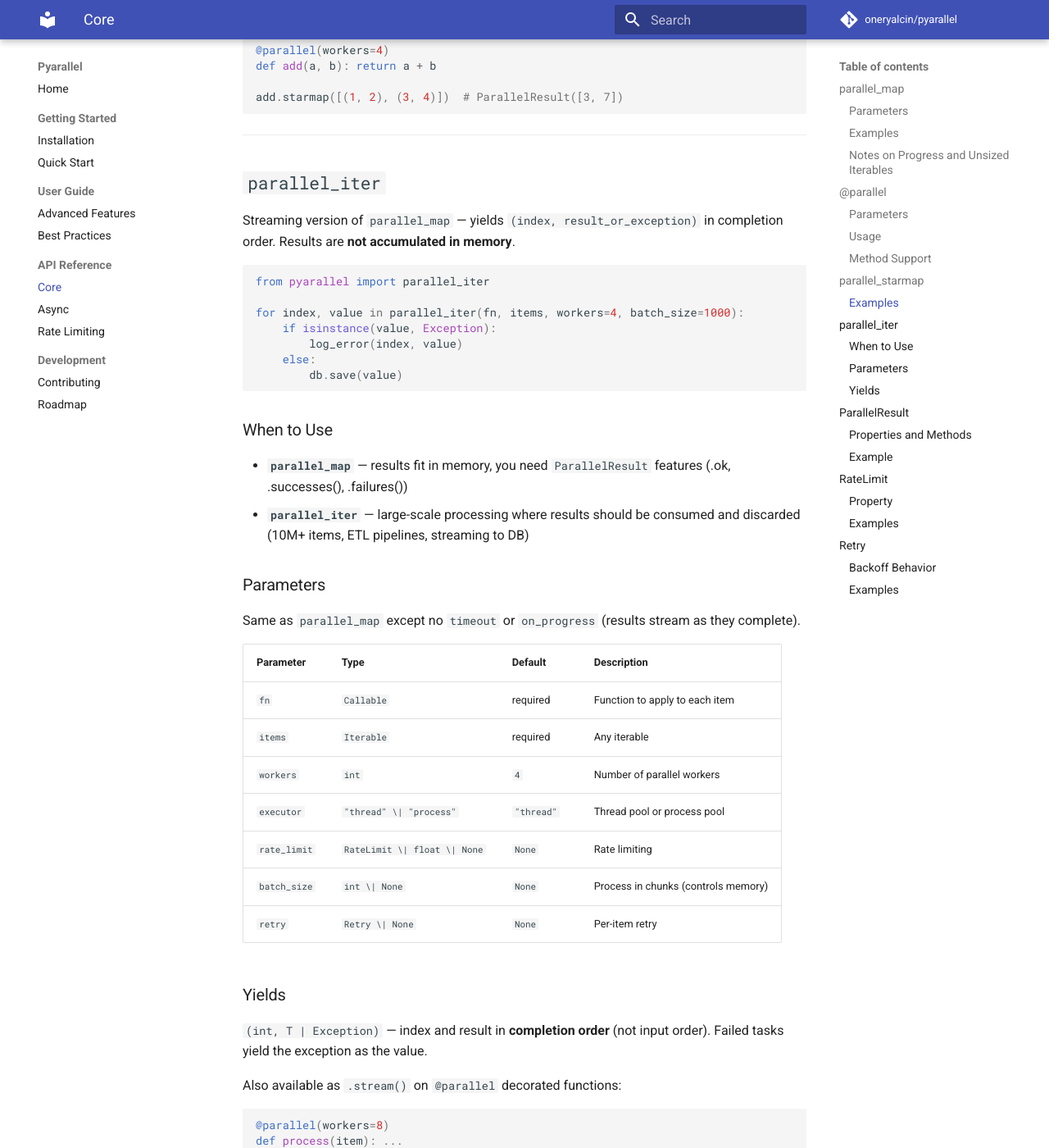
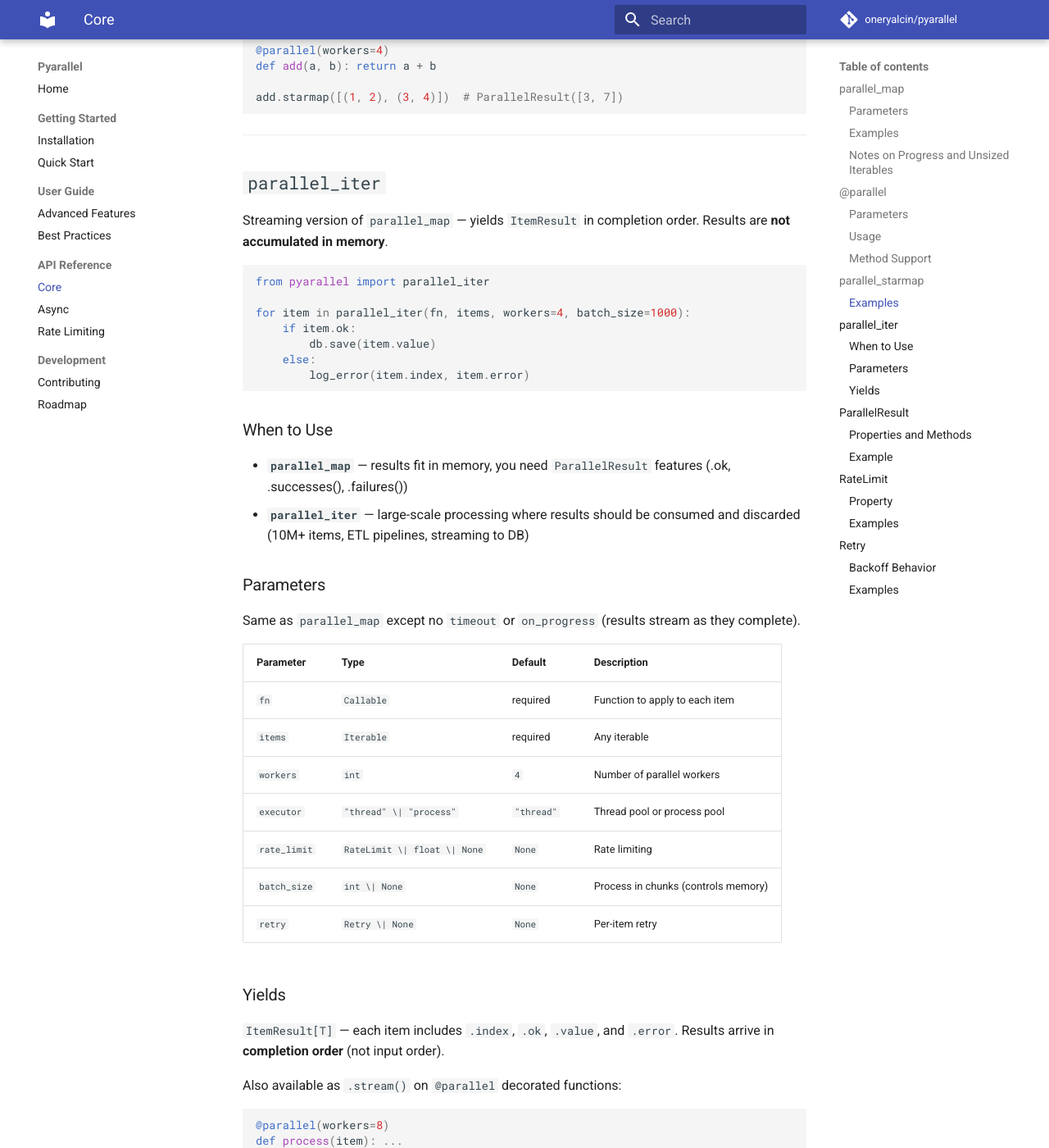
Before and after one commit to oneryalcin/pyarallel, an MkDocs documentation site: the page built from docs/api-reference/core.md, in a window 1280 px wide and 1400 px high, scrolled down 3857 px. Shown: the whole window at 82% size. Built offline with MkDocs 1.6.1 and Material for MkDocs 9.7.7, drawn with Linux system fonts in a browser that asks for light colours; comment, search, counter and statistics services are not loaded; some of the changed text lies outside the part shown.

Commit message:
Unify streaming errors with ItemResult

````diff
--- a/docs/api-reference/core.md
+++ b/docs/api-reference/core.md
@@ -172,16 +172,17 @@ add.starmap([(1, 2), (3, 4)])  # ParallelResult([3, 7])
 
 ## `parallel_iter`
 
-Streaming version of `parallel_map` — yields `(index, result_or_exception)` in completion order. Results are **not accumulated in memory**.
+Streaming version of `parallel_map` — yields `ItemResult` in completion order.
+Results are **not accumulated in memory**.
 
 ```python
 from pyarallel import parallel_iter
 
-for index, value in parallel_iter(fn, items, workers=4, batch_size=1000):
-    if isinstance(value, Exception):
-        log_error(index, value)
+for item in parallel_iter(fn, items, workers=4, batch_size=1000):
+    if item.ok:
+        db.save(item.value)
     else:
-        db.save(value)
+        log_error(item.index, item.error)
 ```
 
 ### When to Use
@@ -205,7 +206,8 @@ Same as `parallel_map` except no `timeout` or `on_progress` (results stream as t
 
 ### Yields
 
-`(int, T | Exception)` — index and result in **completion order** (not input order). Failed tasks yield the exception as the value.
+`ItemResult[T]` — each item includes `.index`, `.ok`, `.value`, and `.error`.
+Results arrive in **completion order** (not input order).
 
 Also available as `.stream()` on `@parallel` decorated functions:
 
@@ -213,8 +215,11 @@ Also available as `.stream()` on `@parallel` decorated functions:
 @parallel(workers=8)
 def process(item): ...
 
-for index, value in process.stream(huge_list, batch_size=1000):
-    db.save(value)
+for item in process.stream(huge_list, batch_size=1000):
+    if item.ok:
+        db.save(item.value)
+    else:
+        log_error(item.index, item.error)
 ```
 
 ---
--- a/pyarallel/__init__.py
+++ b/pyarallel/__init__.py
@@ -7,6 +7,7 @@ from .aio import (
     async_parallel_starmap,
 )
 from .core import (
+    ItemResult,
     ParallelResult,
     RateLimit,
     Retry,
@@ -19,6 +20,7 @@ from .core import (
 __version__ = "0.3.0"
 __all__ = [
     "ParallelResult",
+    "ItemResult",
     "RateLimit",
     "Retry",
     "parallel",
````
Also changed, not shown: README.md (+6 -3 lines), docs/api-reference/async.md (+11 -5 lines), docs/user-guide/advanced-features.md (+12 -8 lines), 5 other files.
